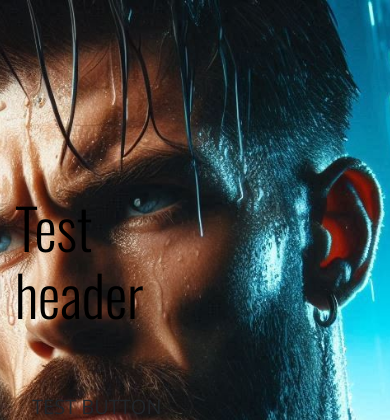
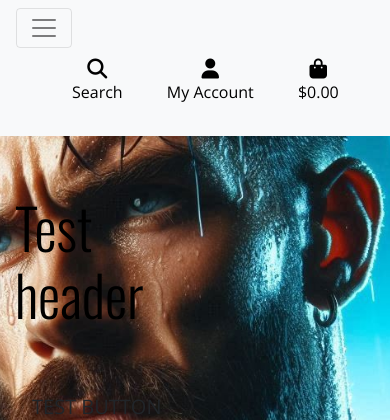
Before and after one commit to JCook22/gain-supply, a Django app: page / in a window 390 px wide. Shown: the top 420 px of the page. Run offline with Django 3.2, Linux system fonts and the light colour scheme; some libraries are stand-ins or nearby versions.

Commit message:
Add navbar for mobile and desktop

```diff
--- a/templates/base.html
+++ b/templates/base.html
@@ -38,7 +38,7 @@
   </head>
   <body>
     <header class="container-fluid fixed-top">
-      <div id="navbar" class="row bg-white pt-lg-2 d-none d-lg-flex">
+      <div id="topnav" class="row bg-white pt-lg-2 d-none d-lg-flex">
         <div class="col-12 col-lg-4 my-auto py-1 py-lg-0 text-center text-lg-left">
           <a href="(% url 'home' %)" class="nav-link main-logo-link">
             <h2 class="logo-font text-black my-0"><span class="gain-logo">GAIN</span> Supply</h2>
@@ -97,6 +97,14 @@
           </ul>
       </div>
   </div>
+  <div class="row bg-white">
+    <nav class="navbar navbar-expand-lg navbar-light bg-light w-100">
+      <button class="navbar-toggler" type="button" data-toggle="collapse" data-target="#main-nav" aria-controls="main-nav" aria-expanded="false" aria-label="Toggle navigation">
+        <span class="navbar-toggler-icon"></span>
+      </button>
+      {% include 'includes/mobile-header.html' %}
+      {% include 'includes/main-nav.html' %}
+  </div>
 </header>
 
     {% if messages %}
--- /dev/null
+++ b/templates/includes/main-nav.html
@@ -0,0 +1,61 @@
+<div class="collapse navbar-collapse" id="main-nav">
+    <ul class="navbar-nav w-auto mx-auto">
+        <li class="nav-item dropdown">
+            <a class="logo-font font-weight-bold nav-link text-black mr-5" href="#" id="all-products-link" data-toggle="dropdown" aria-haspopup="true" aria-expanded="false">
+                All Products
+            </a>
+            <div class="dropdown-menu border-0" aria-labelledby="all-products-link">
+                <a href="" class="dropdown-item">By Price</a>
+                <a href="" class="dropdown-item ">By Rating</a>
+                <a href="" class="dropdown-item ">By Category</a>
+                <a href="" class="dropdown-item">All Products</a>
+            </div>
+        </li>
+
+        <li class="nav-item dropdown">
+            <a class="logo-font font-weight-bold nav-link text-black mr-5" href="#" id="clothing-link" data-toggle="dropdown" aria-haspopup="true" aria-expanded="false">
+                Clothing
+            </a>
+            <div class="dropdown-menu border-0" aria-labelledby="clothing-link">
+                <a href="" class="dropdown-item">Tracksuits</a>
+                <a href="" class="dropdown-item">Shorts</a>
+                <a href="" class="dropdown-item">Trainers</a>
+                <a href="" class="dropdown-item">All Clothing</a>
+            </div>
+        </li>
+
+        <li class="nav-item dropdown">
+            <a class="logo-font font-weight-bold nav-link text-black mr-5" href="#" id="consumables-link" data-toggle="dropdown" aria-haspopup="true" aria-expanded="false">
+                Consumables
+            </a>
+            <div class="dropdown-menu border-0" aria-labelledby="consumables-link">
+                <a href="" class="dropdown-item">Supplements</a>
+                <a href="" class="dropdown-item">Healthy Snacks</a>
+                <a href="" class="dropdown-item">All Consumables</a>
+            </div>
+        </li>
+
+        <li class="nav-item dropdown">
+            <a class="logo-font font-weight-bold nav-link text-black mr-5" href="#" id="equipment-link" data-toggle="dropdown" aria-haspopup="true" aria-expanded="false">
+                Equipment
+            </a>
+            <div class="dropdown-menu border-0" aria-labelledby="equipment-link">
+                <a href="" class="dropdown-item">Weights</a>
+                <a href="" class="dropdown-item">Machines</a>
+                <a href="" class="dropdown-item">All Equipment</a>
+            </div>
+        </li>
+
+        <li class="nav-item dropdown">
+            <a class="logo-font font-weight-bold nav-link text-black" href="#" id="specials-link" data-toggle="dropdown" aria-haspopup="true" aria-expanded="false">
+                Special Offers
+            </a>
+            <div class="dropdown-menu border-0" aria-labelledby="specials-link">
+                <a href="" class="dropdown-item">New Arrivals</a>
+                <a href="" class="dropdown-item">Deals</a>
+                <a href="" class="dropdown-item">Clearance</a>
+                <a href="" class="dropdown-item">All Specials</a>
+            </div>
+        </li>
+    </ul>
+</div>
--- /dev/null
+++ b/templates/includes/mobile-header.html
@@ -0,0 +1,58 @@
+<ul>
+    <li class="list-inline-item">
+      <a class="text-black nav-link d-block d-lg-none" href="#" id="mobile-search" data-toggle="dropdown" aria-haspopup="true" aria-expanded="false">
+          <div class="text-center">
+              <div><i class="fas fa-search fa-lg"></i></div>
+              <p class="my-0">Search</p>
+          </div>
+      </a>
+      <div class="dropdown-menu border-0 w-100 p-3 rounded-0 my-0" aria-labelledby="mobile-search">
+          <form class="form" method="GET" action="">
+              <div class="input-group w-100">
+                  <input class="form-control border border-black rounded-0" type="text" name="q" placeholder="Search our site">
+                  <div class="input-group-append">
+                      <button class="form-control form-control btn btn-black border border-black rounded-0" type="submit">
+                          <span class="icon">
+                              <i class="fas fa-search"></i>
+                          </span>
+                      </button>
+                  </div>
+              </div>
+          </form>
+      </div>
+  </li>
+  <li class="list-inline-item dropdown">
+      <a class="text-black nav-link d-block d-lg-none" href="#" id="user-options" data-toggle="dropdown" aria-haspopup="true" aria-expanded="false">
+          <div class="text-center">
+              <div><i class="fas fa-user fa-lg"></i></div>
+              <p class="my-0">My Account</p>
+          </div>
+      </a>
+      <div class="dropdown-menu border-0" aria-labelledby="user-options">
+          {% if request.user.is_authenticated %}
+              {% if request.user.is_superuser %}
+                  <a href="{% url 'account_logout' %}" class="dropdown-item">Product Management</a>
+              {% endif %}
+              <a href="" class="dropdown-item">My Profile</a>
+              <a href="{% url 'account_logout' %}" class="dropdown-item">Logout</a>
+          {% else %}
+              <a href="{% url 'account_signup' %}" class="dropdown-item">Register</a>
+              <a href="{% url 'account_login' %}" class="dropdown-item">Login</a>
+          {% endif %}
+      </div>
+  </li>
+  <li class="list-inline-item">
+      <a class="{% if grand_total %}text-primary font-weight-bold{% else %}text-black{% endif %} nav-link d-block d-lg-none" href="">
+          <div class="text-center">
+              <div><i class="fas fa-shopping-bag fa-lg"></i></div>
+              <p class="my-0">
+                  {% if grand_total %}
+                      ${{ grand_total|floatformat:2 }}
+                  {% else %}
+                      $0.00
+                  {% endif %}
+              </p>
+          </div>
+      </a>
+    </li>
+  </ul>
```
